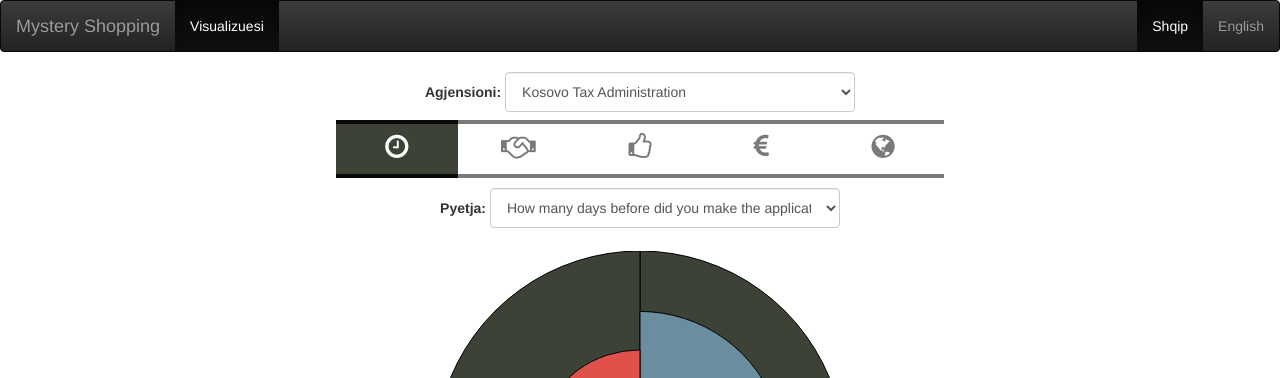
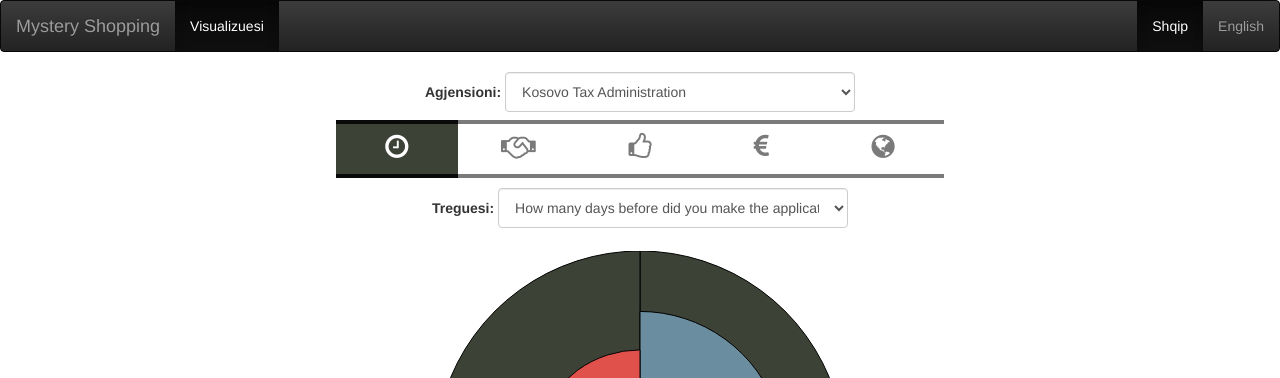
Before and after one commit to assemblio/mystery-shopping, a Jekyll site: the page built from sq/index.html, in a window 1280 px wide. Shown: the top 378 px of the page. Built offline with Jekyll 4.4.1, drawn with Linux system fonts in a browser that asks for light colours; nearby versions of some CDN libraries.

Commit message:
minor changes

```diff
--- a/_includes/sections.html
+++ b/_includes/sections.html
@@ -22,22 +22,22 @@
         <i class="fa fa-clock-o"></i><span></span>
     </label>
     <!-- Radio button and lable for #tab-content2 -->
-    <input type="radio" name="tabs" value="bar-chart" id="tab2">
+    <input type="radio" name="tabs" value="bar-chart" id="tab2" disabled>
     <label for="tab2">
         <i class="fa fa-handshake-o"></i><span></span>
     </label>
     <!-- Radio button and lable for #tab-content3 -->
-    <input type="radio" name="tabs" value="column-chart" id="tab3">
+    <input type="radio" name="tabs" value="column-chart" id="tab3" disabled>
     <label for="tab3">
         <i class="fa fa-thumbs-o-up"></i><span></span>
     </label>
     <!-- Radio button and lable for #tab-content3 -->
-    <input type="radio" name="tabs" value="line-chart" id="tab4">
+    <input type="radio" name="tabs" value="line-chart" id="tab4" disabled>
     <label for="tab4">
         <i class="fa fa-eur"></i><span></span>
     </label>
 
-    <input type="radio" name="tabs" value="line-chart" id="tab5">
+    <input type="radio" name="tabs" value="line-chart" id="tab5" disabled>
     <label for="tab5">
         <i class="fa fa-globe"></i><span></span>
     </label>
@@ -45,9 +45,9 @@
 <div class="questions">
     <form class="form-inline question-form">
         {% if page.language == "english" %}
-        <label for="question-select">Question: </label>
+        <label for="question-select">Indicator: </label>
         {% else %}
-        <label for="question-select">Pyetja: </label>
+        <label for="question-select">Treguesi: </label>
         {% endif %}
         <div class="form-group">
             <select id="question-select" class="form-control select">
```
